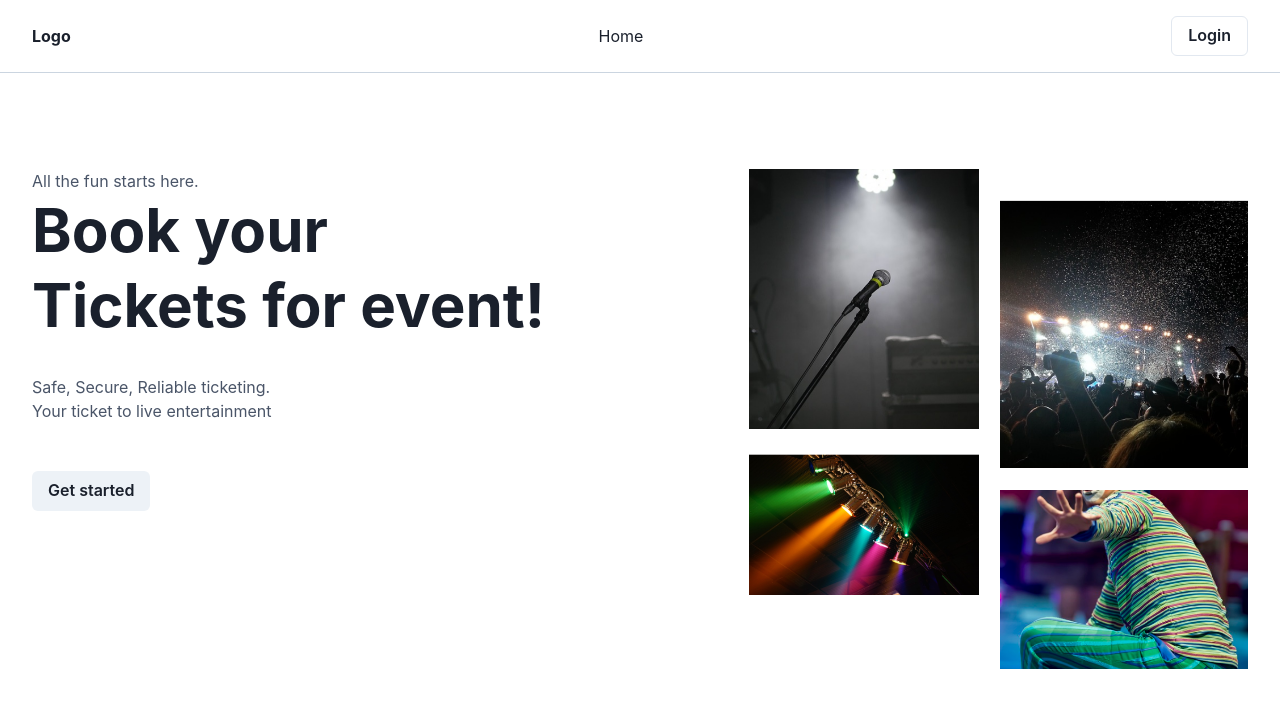
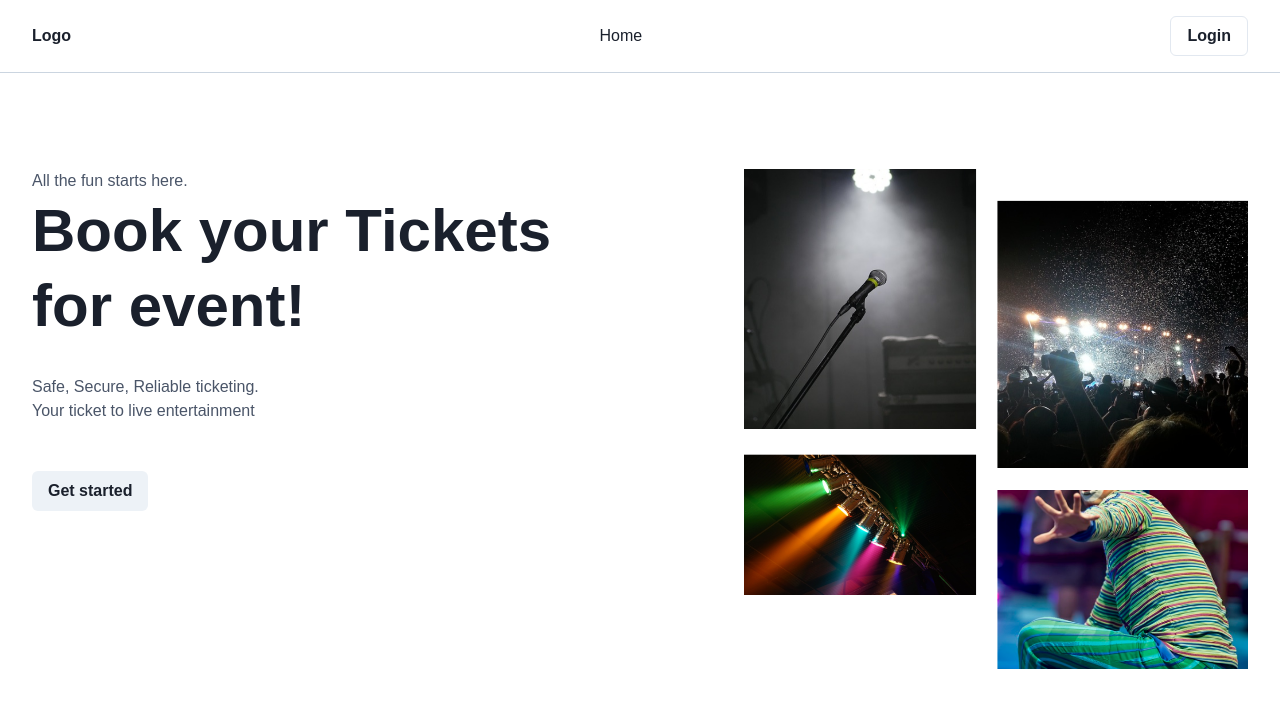
Before and after one commit to kalwabed/festika-workshop-2024, a React (Vite) app in the folder frontend/: page / in a window 1280 px wide. Shown: the top 708 px of the page. Built offline with nearby package versions, Linux system fonts and the light colour scheme.

Commit message:
styles: add custom font

```diff
--- a/frontend/package.json
+++ b/frontend/package.json
@@ -13,6 +13,7 @@
     "@chakra-ui/react": "^2.8.2",
     "@emotion/react": "^11.11.4",
     "@emotion/styled": "^11.11.5",
+    "@fontsource-variable/inter": "^5.0.18",
     "@tanstack/react-router": "^1.34.7",
     "framer-motion": "^11.2.9",
     "react": "^18.2.0",
--- a/frontend/src/components/hero.tsx
+++ b/frontend/src/components/hero.tsx
@@ -8,7 +8,7 @@ export default function Hero() {
         <Text as="span" color="gray.600">
           All the fun starts here.
         </Text>
-        <Heading width={['100%', '75%']} lineHeight="1.25" fontSize="6xl">
+        <Heading width={['100%', '85%']} lineHeight="1.25" fontSize="6xl">
           Book your Tickets for event!
         </Heading>
 
--- /dev/null
+++ b/frontend/src/utils/theme.ts
@@ -0,0 +1,10 @@
+import { extendTheme } from '@chakra-ui/react'
+
+const theme = extendTheme({
+  fonts: {
+    heading: `Inter Variable, sans-serif`,
+    body: `Inter Variable, sans-serif`,
+  },
+})
+
+export default theme
```
Also changed, not shown: frontend/src/main.tsx (+5 -2 lines), 1 other file (tests, documents, lock files or other folders).
